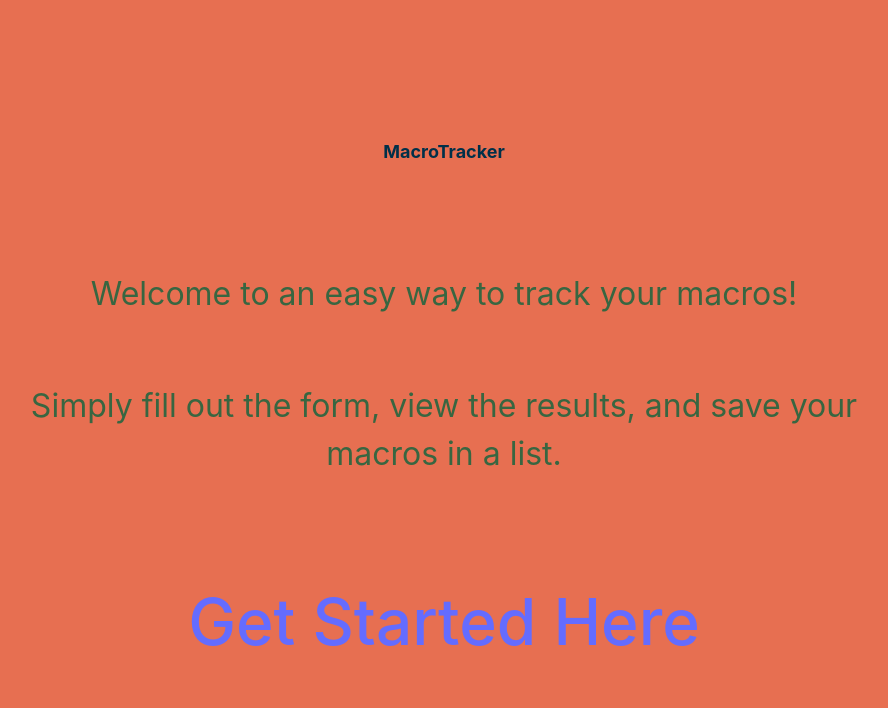
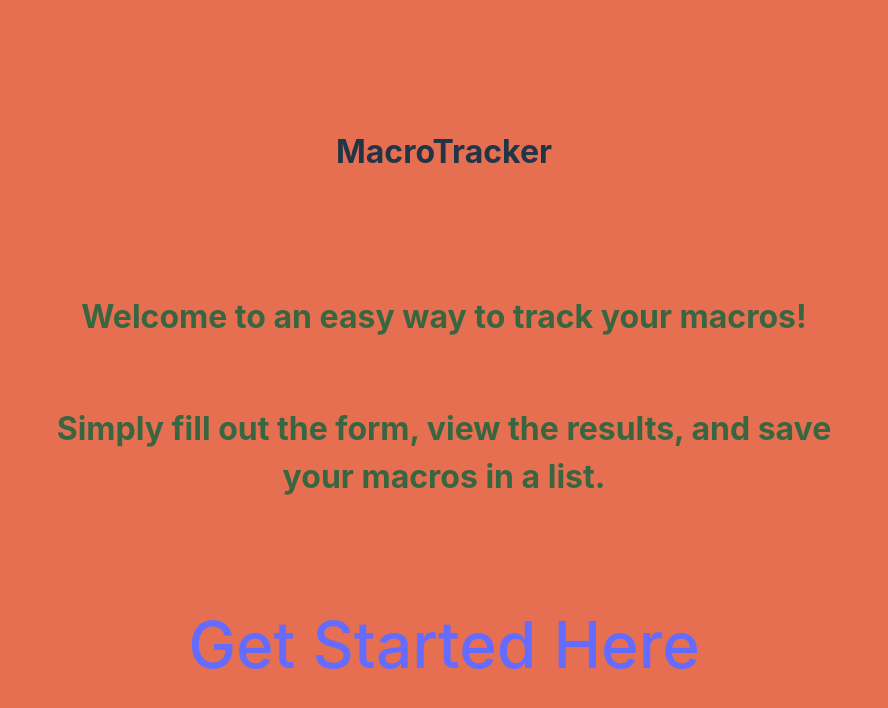
Before and after one commit to BHaddad1/macrotracker, a React (Vite) app: page / in a window 1280 px wide. Shown: the top 708 px of the page, without its empty margins (196-1084 px from the left). Built offline with nearby package versions, Linux system fonts and the light colour scheme; no server answers.

Commit message:
feat: Change h1 styling in index, and change home page styling in home.css

```diff
--- a/src/components/Home/Home.css
+++ b/src/components/Home/Home.css
@@ -4,6 +4,7 @@
 
 .home-about {
   font-size: 2em;
+  font-weight: 700;
   color: #386641;
 }
 
--- a/src/components/Home/Home.tsx
+++ b/src/components/Home/Home.tsx
@@ -6,7 +6,7 @@ const Home = () => {
 
   return (
     <main>
-      <h1 className="header">MacroTracker</h1>
+      <h1>MacroTracker</h1>
       <section className="about">
         <p className="home-about">Welcome to an easy way to track your macros!</p>
         <p className="home-about">Simply fill out the form, view the results, and save your macros in a list.</p>
--- a/src/index.css
+++ b/src/index.css
@@ -32,11 +32,6 @@ body {
   background-color: #e76f51;
 }
 
-h1 {
-  font-size: 6em;
-  line-height: 1.1;
-}
-
 button {
   border-radius: 8px;
   border: 1px solid transparent;
```
